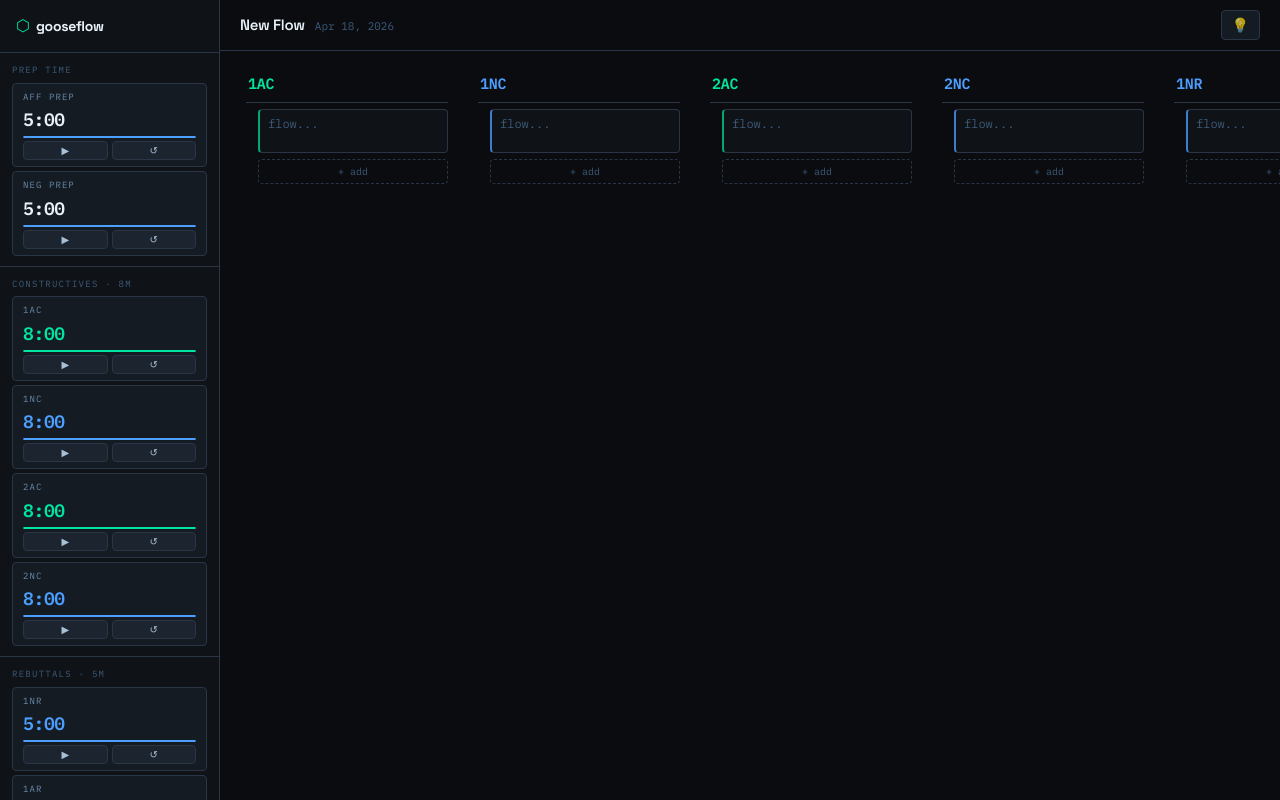
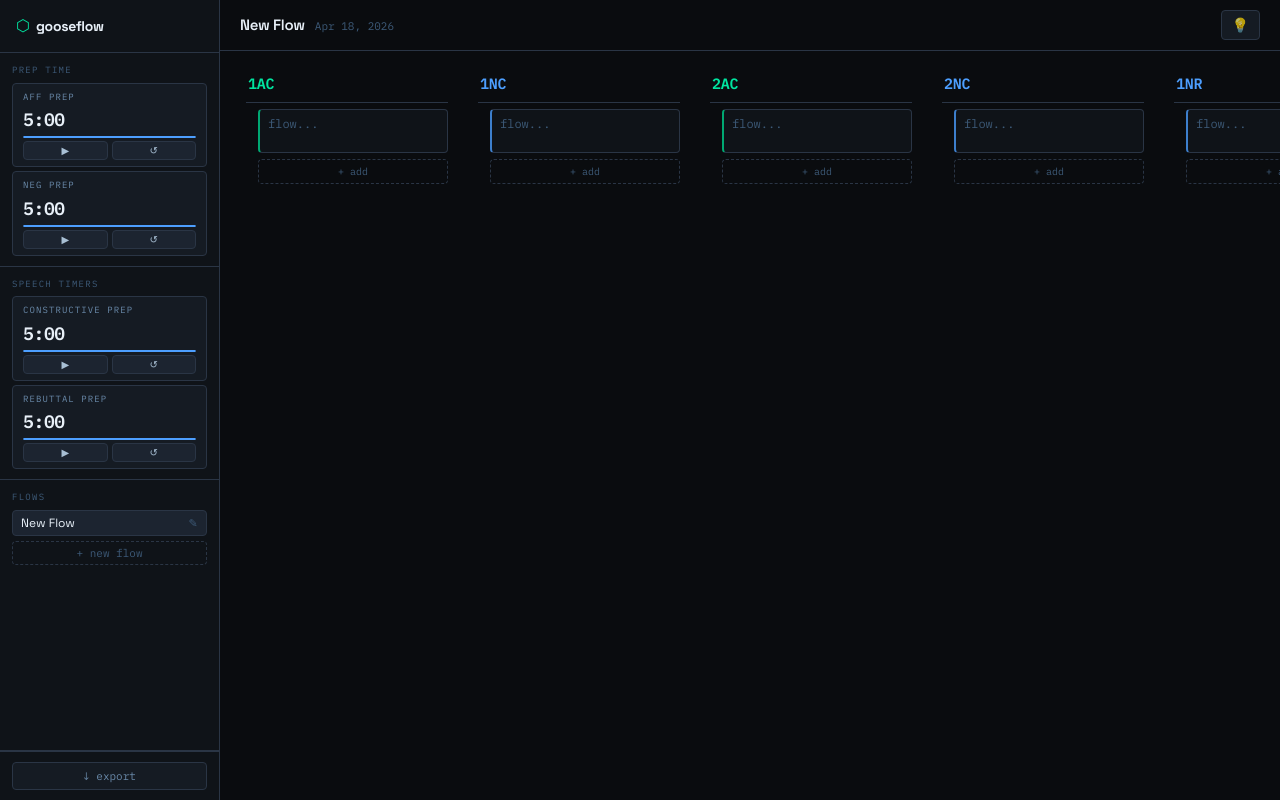
Before and after one commit to picklngoose/gooseflow, a React (Vite) app: page / in a window 1280 px wide. Built offline with nearby package versions, Linux system fonts and the light colour scheme.

Commit message:
Update Sidebar.jsx

```diff
--- a/Sidebar.jsx
+++ b/Sidebar.jsx
@@ -1,5 +1,5 @@
 import { useState } from 'react'
-import { PrepTimer, SidebarTimer } from './Timer'
+import { PrepTimer } from './Timer'
 import styles from './Sidebar.module.css'
 
 export function Sidebar({ flows, activeFlowId, onSelectFlow, onAddFlow, onDeleteFlow, onRenameFlow, onExport }) {
@@ -25,22 +25,10 @@ export function Sidebar({ flows, activeFlowId, onSelectFlow, onAddFlow, onDelete
       </div>
 
       <div className={styles.section}>
-        <div className={styles.sectionLabel}>Constructives · 8m</div>
+        <div className={styles.sectionLabel}>Speech Timers</div>
         <div className={styles.timerStack}>
-          <SidebarTimer label="1AC" duration={480} side="aff" />
-          <SidebarTimer label="1NC" duration={480} side="neg" />
-          <SidebarTimer label="2AC" duration={480} side="aff" />
-          <SidebarTimer label="2NC" duration={480} side="neg" />
-        </div>
-      </div>
-
-      <div className={styles.section}>
-        <div className={styles.sectionLabel}>Rebuttals · 5m</div>
-        <div className={styles.timerStack}>
-          <SidebarTimer label="1NR" duration={300} side="neg" />
-          <SidebarTimer label="1AR" duration={300} side="aff" />
-          <SidebarTimer label="2NR" duration={300} side="neg" />
-          <SidebarTimer label="2AR" duration={300} side="aff" />
+          <PrepTimer side="aff" label="Constructive" duration={480} />
+          <PrepTimer side="neg" label="Rebuttal" duration={300} />
         </div>
       </div>
 
```
